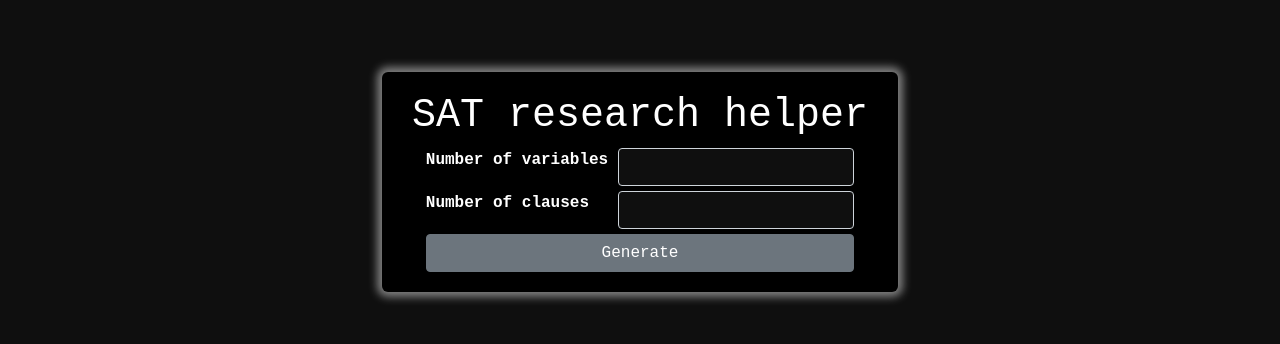
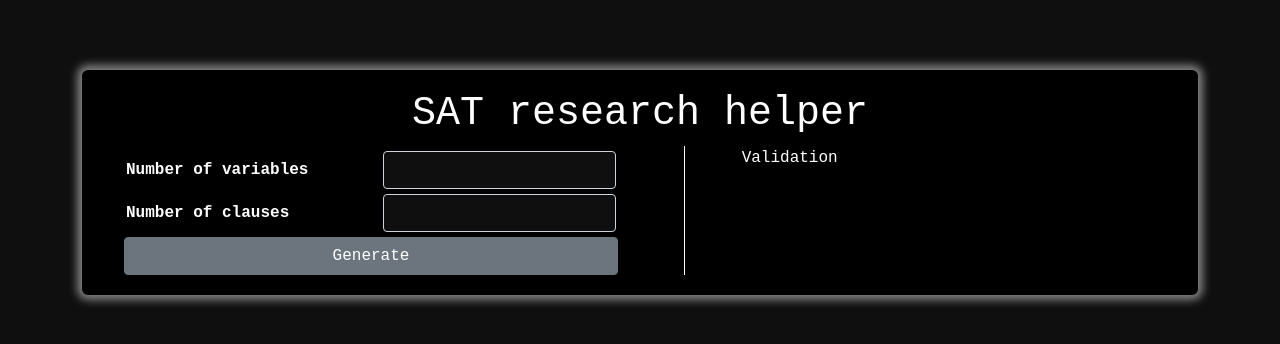
Before and after one commit to AbdoMahfoz/crypto, a React (Create React App) app in the folder front/: page / in a window 1280 px wide. Shown: the part 218-562 px from the top of the page. Built offline with nearby package versions, Linux system fonts and the light colour scheme.

Commit message:
UI adjustments for validation section and responsiveness

```diff
--- a/front/src/App.css
+++ b/front/src/App.css
@@ -1,8 +1,11 @@
+.page-container {
+  display: flex;
+  justify-content: center;
+}
 .jumbotron {
   background-color: black;
   border-radius: 6px;
   padding: 20px;
-  margin: auto;
   box-shadow: gray 0px 0px 8px 5px;
 }
 .container {
@@ -19,13 +22,16 @@ body {
 input {
   background-color: #0f0f0f !important;
   display: inline !important;
-  width: auto !important;
   color: white !important;
   margin-left: 10px;
 }
 .input-label {
   font-weight: bold;
-  margin: auto;
+}
+.input-label-container {
+  display: flex;
+  justify-content: flex-start;
+  align-items: center;
 }
 .title-header {
   text-align: center;
@@ -34,3 +40,9 @@ input {
   display: block !important;
   width: 100%;
 }
+.vertical-line {
+  background-color: white;
+  width: 1px;
+  height: 100%;
+  margin: auto;
+}
--- a/front/src/App.js
+++ b/front/src/App.js
@@ -3,9 +3,12 @@ import "./App.css";
 
 const Input = (props) => (
   <div className="row" style={{ margin: "5px 0px" }}>
-    <div className="form-group">
+    <div className="col-md-6 col-sm-12 col-xs-12 input-label-container">
       <label className="input-label">{props.label}</label>
+    </div>
+    <div className="col-md-6 col-sm-12 col-xs-12">
       <input
+        type="text"
         name={props.name}
         value={props.value}
         onChange={props.onChange}
@@ -59,10 +62,15 @@ class App extends Component {
   };
   render() {
     return (
-      <div className="container" onKeyPress={this.handleKeyPress}>
+      <div
+        className="container page-container"
+        onKeyPress={this.handleKeyPress}
+      >
         <div className="jumbotron">
           <h1 className="title-header">SAT research helper</h1>
           <div className="container-fluid">
+            <div className="row">
+              <div className="col-md-6 col-sm-12">
                 <Input
                   name="num_vars"
                   label="Number of variables"
@@ -75,7 +83,7 @@ class App extends Component {
                   value={this.state.num_clauses}
                   onChange={this.handleOnChange}
                 />
-            <div className="container">
+                <div style={{ padding: "0px 10px" }}>
                   <button
                     onClick={this.handleGenerate}
                     style={{ width: "100%" }}
@@ -104,6 +112,14 @@ class App extends Component {
                   </div>
                 )}
               </div>
+              <div className="col-md-1 col-sm-12 col-xs-12">
+                <div className="vertical-line" />
+              </div>
+              <div className="col-md-5 col-sm-12">
+                <p>Validation</p>
+              </div>
+            </div>
+          </div>
         </div>
       </div>
     );
```
Lines whose indentation alone changed are shown as unchanged.
